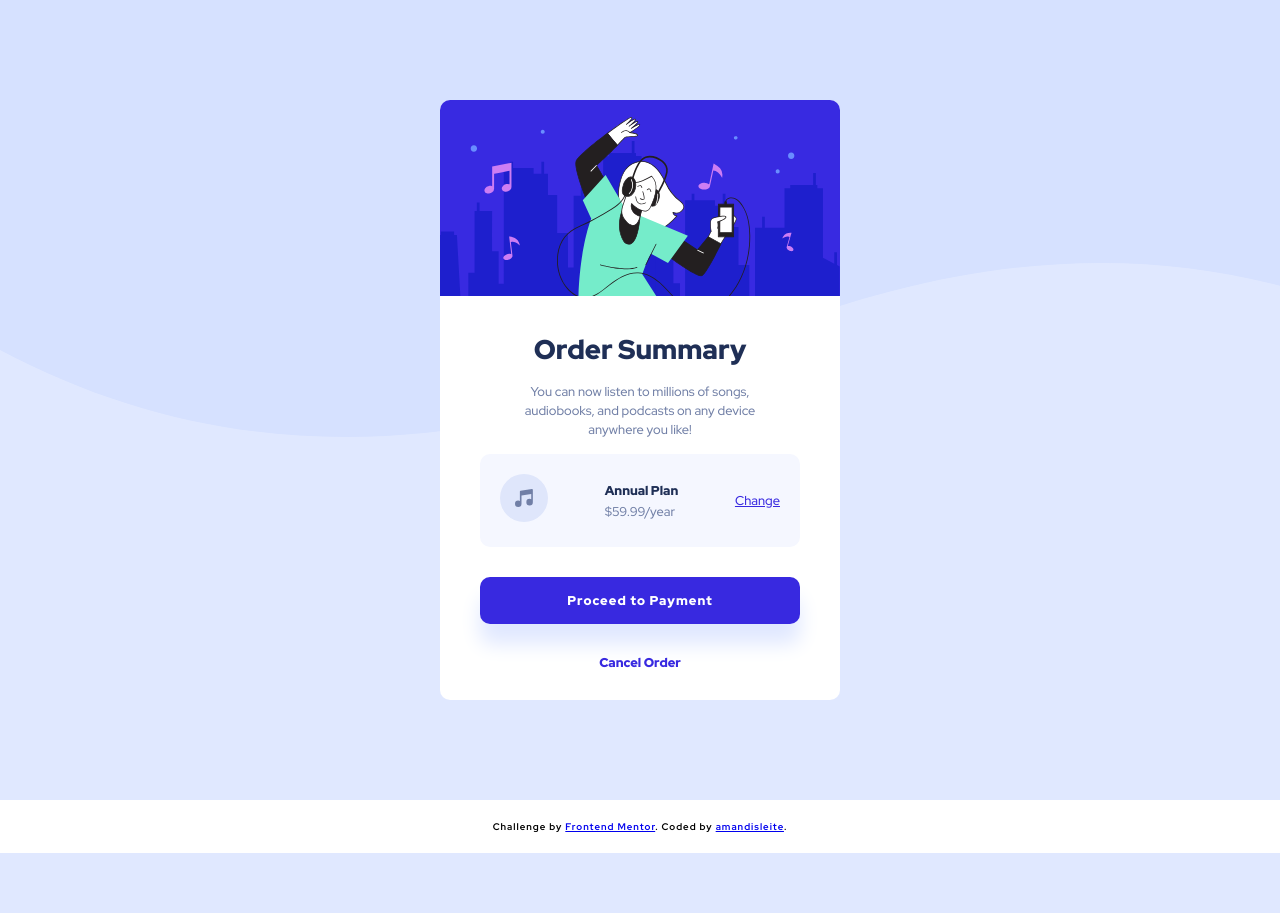
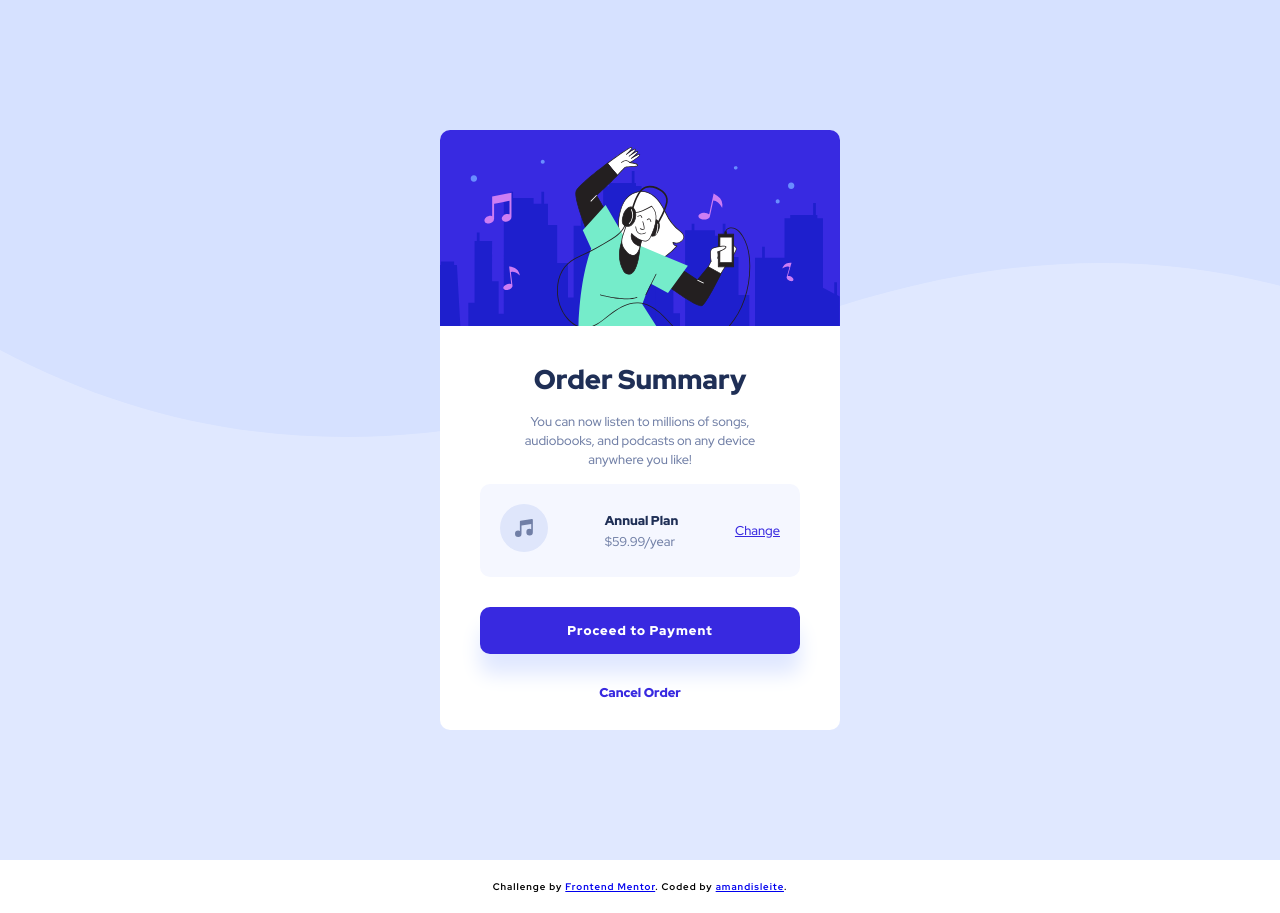
Before and after one commit to amandisleite/Frontend-Mentor-order-summary-component-main, a plain HTML site: page index.html in a window 1280 px wide. Before the commit the page ends 858 px from the top, so only its background shows below. Drawn offline with Linux system fonts and the light colour scheme.

```diff
--- a/style.css
+++ b/style.css
@@ -14,7 +14,6 @@
 }
 
 body {
-    /* height: 100vh; */
     background-color: var(--paleblue);
     background-image: url("images/pattern-background-desktop.svg");
     background-repeat: no-repeat;
@@ -23,7 +22,7 @@ body {
 main {
     background-color: white;
     border-radius: 10px;
-    margin: 100px auto;
+    margin: 130px auto;
     height: 600px;
     width: 400px;
     text-align: center;
@@ -132,7 +131,6 @@ li p {
     font-weight: 700;
     letter-spacing: 1px;
     padding: 20px;
-    margin: 5px auto;
     font-size: 0.6em;
     background-color: white;
 }
```
